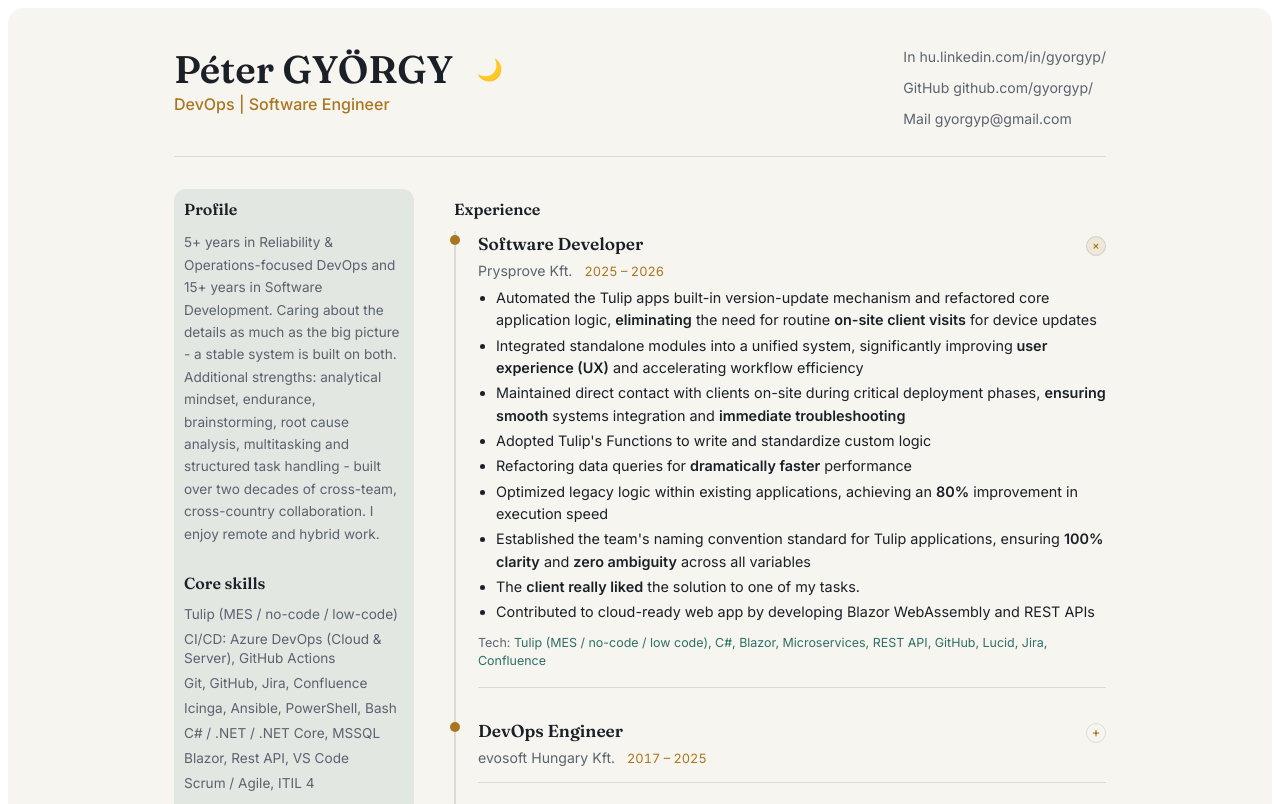
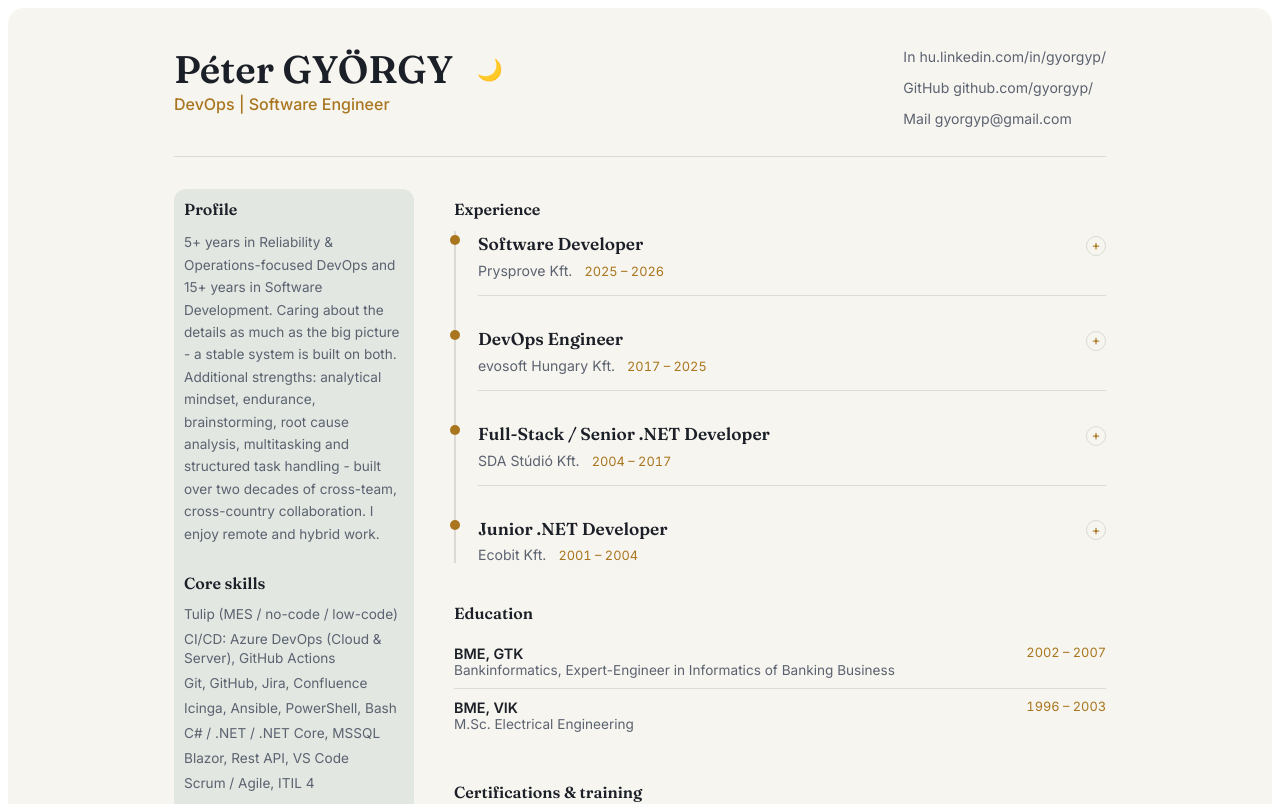
Before and after one commit to gyorgyp/cv, a React (Vite) app: page / in a window 1280 px wide. Shown: the top 804 px of the page. Built offline with nearby package versions, Linux system fonts and the light colour scheme.

Commit message:
defaulty closed my first experience

```diff
--- a/src/cv.jsx
+++ b/src/cv.jsx
@@ -34,7 +34,7 @@ export default function CV() {
   const [showBackToTop, setShowBackToTop] = useState(false);
   const footerRef = useRef(null);
   // Accordion: only one experience entry open at a time; first one open by default.
-  const [openIndex, setOpenIndex] = useState(0);
+  const [openIndex, setOpenIndex] = useState(-1);
 
   // Remember the visitor's explicit choice so a reload (F5) keeps the same theme.
   useEffect(() => {
```
